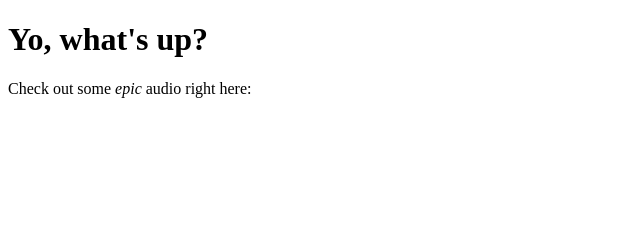
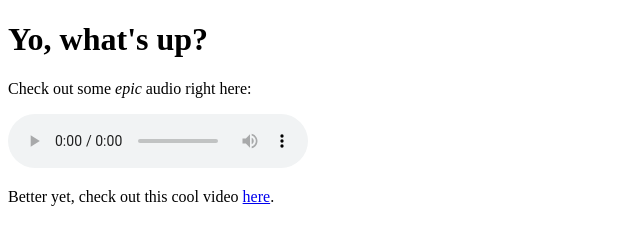
Before and after one commit to 123jrf/EpicWebsite, a plain HTML site: page index.html in a window 1280 px wide. Shown: the whole page, without its empty margins (0-640 px from the left). Drawn offline with Linux system fonts and the light colour scheme.

Commit message:
Added sounds and video

```diff
--- a/index.html
+++ b/index.html
@@ -8,4 +8,13 @@
 		<h1>Yo, what's up?</h1>
 		<p>Check out some <i>epic</i> audio right here:</p>
 	</body>
+
+	<div>
+		<audio controls>
+			<source src="harmonica.wav" type="audio/mpeg">
+			Your browser does not support the audio tag.
+		</audio>
+    </div>
+
+	<p>Better yet, check out this cool video <a href="https://youtu.be/KF94At62g1s">here<a>.</p>
 </html>
```
